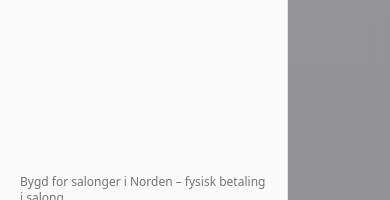
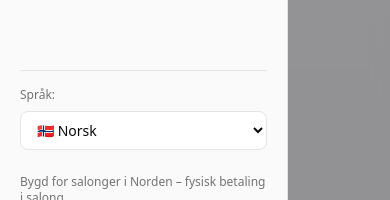
Before and after one commit to Am11n/TeqBook, a Next.js app in the folder web/: page / in a window 390 px wide. Both pictures are taken after a click on the button "Meny". Shown: the part 618-818 px from the top of the page. Built offline with nearby package versions, Linux system fonts and the light colour scheme; no server answers.

Commit message:
Add language selector to mobile dashboard for improved localization options

```diff
--- a/web/src/components/dashboard-shell.tsx
+++ b/web/src/components/dashboard-shell.tsx
@@ -253,6 +253,37 @@ export function DashboardShell({ children }: DashboardShellProps) {
               />
             </nav>
 
+            {/* Language selector for mobile */}
+            <div className="mt-4 flex flex-col gap-2 border-t pt-4">
+              <label className="text-xs font-medium text-muted-foreground">
+                {texts.langLabel}:
+              </label>
+              <select
+                value={locale}
+                onChange={(e) => {
+                  setLocale(e.target.value as any);
+                  setMobileNavOpen(false);
+                }}
+                className="rounded-md border bg-background px-3 py-2 text-sm outline-none focus-visible:ring-2 focus-visible:ring-ring"
+              >
+                <option value="nb">🇳🇴 Norsk</option>
+                <option value="en">🇬🇧 English</option>
+                <option value="ar">🇸🇦 العربية</option>
+                <option value="so">🇸🇴 Soomaali</option>
+                <option value="ti">🇪🇷 ትግርኛ</option>
+                <option value="am">🇪🇹 አማርኛ</option>
+                <option value="tr">🇹🇷 Türkçe</option>
+                <option value="pl">🇵🇱 Polski</option>
+                <option value="vi">🇻🇳 Tiếng Việt</option>
+                <option value="tl">🇵🇭 Tagalog</option>
+                <option value="zh">🇨🇳 中文</option>
+                <option value="fa">🇮🇷 فارسی</option>
+                <option value="dar">🇦🇫 دری</option>
+                <option value="ur">🇵🇰 اردو</option>
+                <option value="hi">🇮🇳 हिन्दी</option>
+              </select>
+            </div>
+
             <p className="mt-auto text-xs text-muted-foreground">
               {texts.builtFor}
             </p>
```
